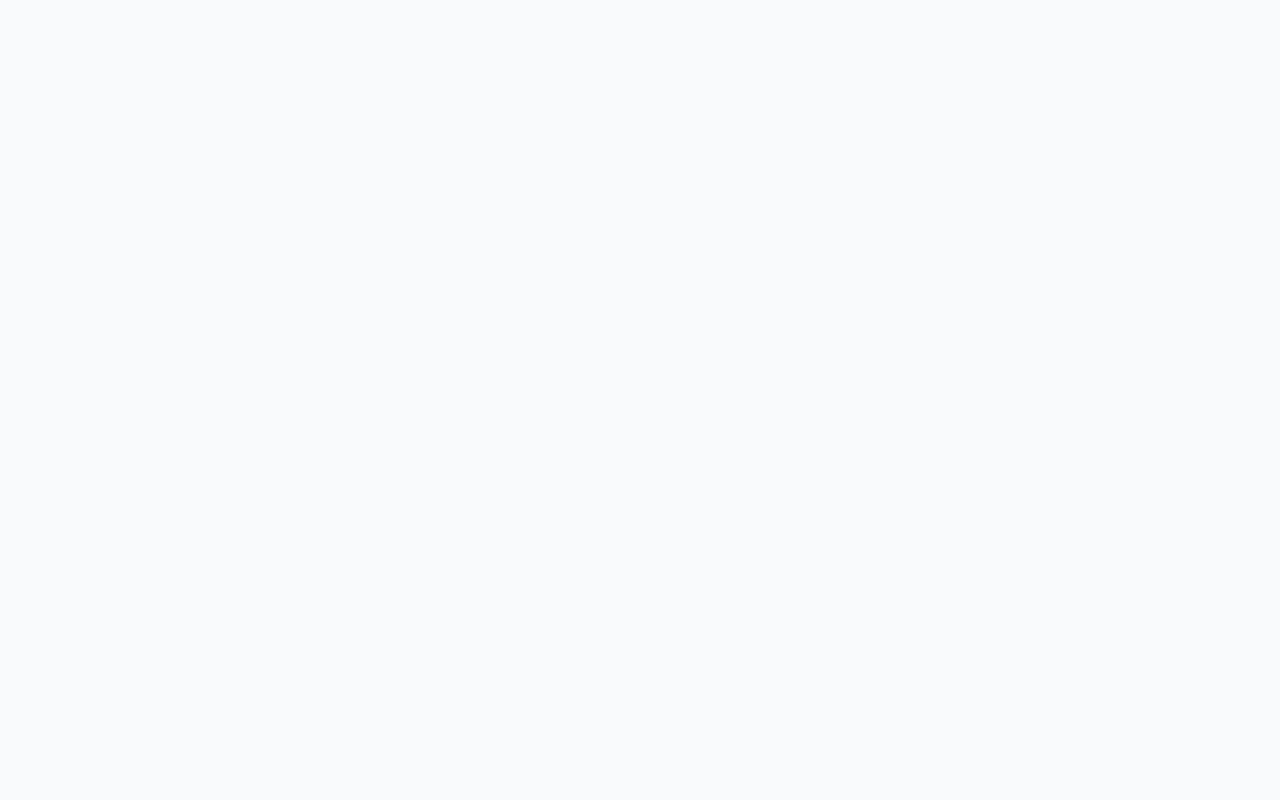
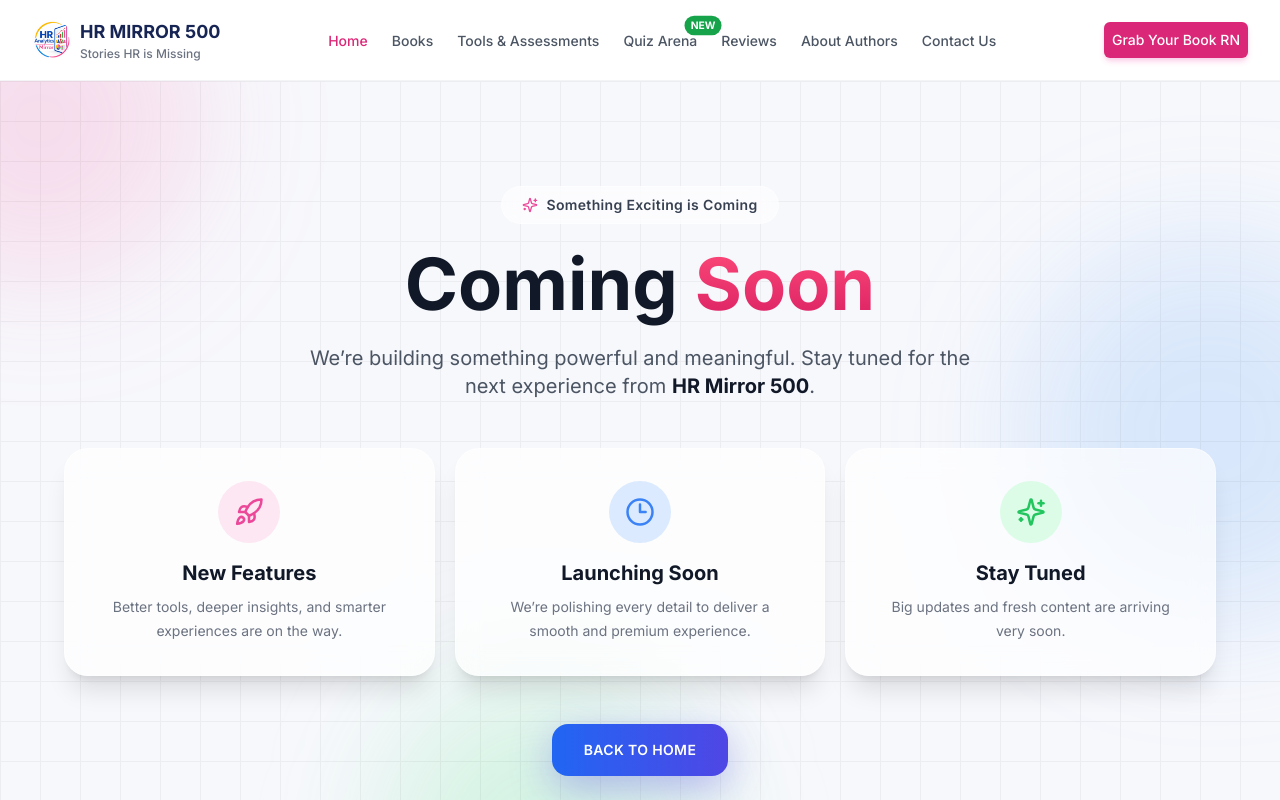
Before and after one commit to hranalytics-mirror/hranalytics, a React (Vite) app: page /commingsoon in a window 1280 px wide. Before the commit this address had no page. Shown: the top 800 px of the page. Built offline with nearby package versions, Linux system fonts and the light colour scheme.

Commit message:
added comming soon page

```diff
--- a/src/App.jsx
+++ b/src/App.jsx
@@ -5,12 +5,15 @@ import { Routes, Route } from "react-router-dom";
 import BookDetails from "./pages/BookDetails";
 import Author from "./pages/Author";
 import Layout from "./layout/Layout";
+import CommingSoon from "./pages/CommingSoon";
+import ScrollToTop from "./components/ScrollToTop";
 
 function App() {
   return (
     <Routes>
       <Route path="/" element={<Layout />}>
         <Route path="/" element={<Home />} />
+        <Route path="/commingsoon" element={<CommingSoon />} />
         <Route path="/book/:id" element={<BookDetails />} />
         <Route path="/author" element={<Author />} />
       </Route>
--- a/src/components/AssesmentSection.jsx
+++ b/src/components/AssesmentSection.jsx
@@ -55,7 +55,10 @@ const Assessment = () => {
   ];
 
   return (
-    <section id="assessments" className="w-full px-4 py-10 sm:px-6 lg:px-8">
+    <section
+      id="assessments"
+      className="w-full px-4 py-10 sm:px-6 lg:px-8 scroll-mt-24"
+    >
       <div className="mx-auto max-w-7xl">
         {/* Heading */}
         <motion.div
@@ -234,7 +237,7 @@ const Assessment = () => {
               mt-6
               rounded-2xl
               bg-green-100
-              p-5
+              p-5 scroll-mt-24
             "
             id="individual"
           >
@@ -284,7 +287,7 @@ const Assessment = () => {
               mt-6
               rounded-2xl
               bg-pink-100
-              p-5
+              p-5 scroll-mt-24
             "
             id="enterprises"
           >
--- a/src/components/BookShowSection.jsx
+++ b/src/components/BookShowSection.jsx
@@ -74,7 +74,7 @@ const BookCard = ({ book, index }) => {
         scale: 1.02,
       }}
       id="books"
-      className="w-full rounded-2xl border border-gray-300 bg-gray-100 p-3 shadow-sm transition-all duration-300"
+      className="w-full rounded-2xl border border-gray-300 bg-gray-100 p-3 shadow-sm transition-all duration-300 scroll-mt-24"
     >
       {/* Top */}
       <div className="flex items-center justify-center gap-3 sm:gap-4">
--- a/src/components/NavbarSection.jsx
+++ b/src/components/NavbarSection.jsx
@@ -26,7 +26,7 @@ const NavbarSection = () => {
       initial={{ y: -80 }}
       animate={{ y: 0 }}
       transition={{ duration: 0.6 }}
-      className="sticky top-0 z-50 bg-white shadow-sm"
+      className="sticky top-0 z-50 bg-white/90 backdrop-blur-md border-b border-gray-100"
     >
       <div className="mx-auto max-w-7xl px-4 sm:px-6 lg:px-8">
         <div className="flex h-20 items-center justify-between">
@@ -186,7 +186,7 @@ const NavbarSection = () => {
                 hover:bg-pink-700
               "
             >
-              Grab Your Book RN
+              <a href="#books">Grab Your Book RN</a>
             </motion.button>
           </div>
 
@@ -230,7 +230,13 @@ const NavbarSection = () => {
               animate={{ opacity: 1, height: "auto" }}
               exit={{ opacity: 0, height: 0 }}
               transition={{ duration: 0.35 }}
-              className="overflow-hidden lg:hidden"
+              className="  absolute
+  top-full
+  left-0
+  w-full
+  lg:hidden
+  z-50
+"
             >
               <motion.div
                 initial="hidden"
@@ -243,14 +249,19 @@ const NavbarSection = () => {
                   },
                 }}
                 className="
-                  flex
-                  flex-col
-                  gap-5
-                  border-t
-                  border-gray-100
-                  pt-4
-                  pb-6
-                "
+  mx-4
+  mt-3
+  flex
+  flex-col
+  gap-5
+  rounded-2xl
+  border
+  border-white/20
+  bg-white/95
+  p-6
+  shadow-2xl
+  backdrop-blur-xl
+"
               >
                 {[
                   { label: "Home", link: "/", isRoute: true },
@@ -276,7 +287,11 @@ const NavbarSection = () => {
                       <div className="flex items-center gap-2">
                         <a
                           href={item.link}
-                          onClick={() => setIsOpen(false)}
+                          onClick={() => {
+                            setTimeout(() => {
+                              setIsOpen(false);
+                            }, 300);
+                          }}
                           className="
                             text-sm
                             font-medium
@@ -310,7 +325,11 @@ const NavbarSection = () => {
                     ) : item.isRoute ? (
                       <Link
                         to={item.link}
-                        onClick={() => setIsOpen(false)}
+                        onClick={() => {
+                          setTimeout(() => {
+                            setIsOpen(false);
+                          }, 300);
+                        }}
                         className={`
                           text-sm font-medium
                           ${
@@ -325,7 +344,11 @@ const NavbarSection = () => {
                     ) : (
                       <a
                         href={item.link}
-                        onClick={() => setIsOpen(false)}
+                        onClick={() => {
+                          setTimeout(() => {
+                            setIsOpen(false);
+                          }, 300);
+                        }}
                         className="
                           text-sm
                           font-medium
@@ -358,7 +381,16 @@ const NavbarSection = () => {
                     hover:bg-pink-700
                   "
                 >
-                  Grab Your Book RN
+                  <a
+                    href="#books"
+                    onClick={() => {
+                      setTimeout(() => {
+                        setIsOpen(false);
+                      }, 300);
+                    }}
+                  >
+                    Grab Your Book RN
+                  </a>
                 </motion.button>
               </motion.div>
             </motion.div>
--- a/src/components/QuizSection.jsx
+++ b/src/components/QuizSection.jsx
@@ -4,6 +4,7 @@ import { motion } from "framer-motion";
 
 import trophy from "../assets/trophy.png";
 import discount from "../assets/discount.png";
+import { Link } from "react-router-dom";
 
 const featureVariants = {
   hidden: { opacity: 0, y: 20 },
@@ -37,7 +38,7 @@ const Quiz = () => {
           text-white
           shadow-xl
           sm:px-6
-          lg:px-8
+          lg:px-8 scroll-mt-24
         "
       >
         <div
@@ -283,7 +284,7 @@ const Quiz = () => {
               "
             >
               <span className="text-[18px]">🎮</span>
-              PLAY QUIZ NOW
+              <Link to={"/commingsoon"}>PLAY QUIZ NOW</Link>
             </motion.button>
           </motion.div>
         </div>
--- a/src/components/ReviewSection.jsx
+++ b/src/components/ReviewSection.jsx
@@ -40,9 +40,8 @@ const reviews = [
 
 const Review = () => {
   return (
-    <section className="w-full px-4 sm:px-6 lg:px-8">
+    <section id="reviews" className="w-full px-4 sm:px-6 lg:px-8 scroll-mt-24">
       <motion.div
-        id="reviews"
         initial={{ opacity: 0, y: 40 }}
         whileInView={{ opacity: 1, y: 0 }}
         viewport={{ once: true }}
--- /dev/null
+++ b/src/components/ScrollToTop.jsx
@@ -0,0 +1,14 @@
+import { useEffect } from "react";
+import { useLocation } from "react-router-dom";
+
+const ScrollToTop = () => {
+  const { pathname } = useLocation();
+
+  useEffect(() => {
+    window.scrollTo(0, 0);
+  }, [pathname]);
+
+  return null;
+};
+
+export default ScrollToTop;
--- a/src/index.css
+++ b/src/index.css
@@ -96,5 +96,6 @@ body {
   }
   html {
     @apply font-sans;
+    scroll-behavior: smooth;
   }
 }
--- a/src/main.jsx
+++ b/src/main.jsx
@@ -3,9 +3,11 @@ import ReactDOM from "react-dom/client";
 import App from "./App.jsx";
 import "./index.css";
 import { BrowserRouter } from "react-router-dom";
+import ScrollToTop from "./components/ScrollToTop";
 
 ReactDOM.createRoot(document.getElementById("root")).render(
   <BrowserRouter>
+    <ScrollToTop />
     <App />
   </BrowserRouter>,
 );
--- /dev/null
+++ b/src/pages/CommingSoon.jsx
@@ -0,0 +1,313 @@
+import React from "react";
+import { motion } from "framer-motion";
+
+import { Clock3, Rocket, Sparkles } from "lucide-react";
+import { Link } from "react-router-dom";
+
+const CommingSoon = () => {
+  return (
+    <section
+      className="
+        relative
+        min-h-screen
+        overflow-hidden
+        bg-[#f7f8fc]
+        px-6
+        py-10
+      "
+    >
+      {/* BACKGROUND GLOW */}
+      <div className="absolute inset-0 overflow-hidden">
+        {/* Pink */}
+        <div
+          className="
+            absolute
+            left-[-120px]
+            top-[-120px]
+            h-[320px]
+            w-[320px]
+            rounded-full
+            bg-pink-400/20
+            blur-3xl
+          "
+        />
+
+        {/* Blue */}
+        <div
+          className="
+            absolute
+            right-[-120px]
+            top-[20%]
+            h-[380px]
+            w-[380px]
+            rounded-full
+            bg-blue-400/20
+            blur-3xl
+          "
+        />
+
+        {/* Green */}
+        <div
+          className="
+            absolute
+            bottom-[-120px]
+            left-[30%]
+            h-[320px]
+            w-[320px]
+            rounded-full
+            bg-green-400/20
+            blur-3xl
+          "
+        />
+
+        {/* Grid */}
+        <div
+          className="
+            absolute inset-0
+            opacity-[0.04]
+            [background-image:linear-gradient(#000_1px,transparent_1px),linear-gradient(to_right,#000_1px,transparent_1px)]
+            [background-size:40px_40px]
+          "
+        />
+      </div>
+
+      {/* CONTENT */}
+      <div
+        className="
+          relative z-10
+          mx-auto
+          flex
+          min-h-[90vh]
+          max-w-6xl
+          flex-col
+          items-center
+          justify-center
+          text-center
+        "
+      >
+        {/* Badge */}
+        <motion.div
+          initial={{ opacity: 0, y: -20 }}
+          animate={{ opacity: 1, y: 0 }}
+          transition={{ duration: 0.5 }}
+          className="
+            mb-6
+            inline-flex
+            items-center
+            gap-2
+            rounded-full
+            border
+            border-white/40
+            bg-white/60
+            px-5
+            py-2
+            backdrop-blur-md
+          "
+        >
+          <Sparkles size={16} className="text-pink-500" />
+
+          <span
+            className="
+              text-sm
+              font-semibold
+              tracking-wide
+              text-gray-700
+            "
+          >
+            Something Exciting is Coming
+          </span>
+        </motion.div>
+
+        {/* Main Heading */}
+        <motion.h1
+          initial={{ opacity: 0, y: 35 }}
+          animate={{ opacity: 1, y: 0 }}
+          transition={{ delay: 0.2, duration: 0.6 }}
+          className="
+            text-5xl
+            font-black
+            leading-[0.95]
+            text-[#111827]
+            md:text-7xl
+          "
+        >
+          Coming
+          <span
+            className="
+              bg-gradient-to-b
+              from-[#FF4D7A]
+              to-[#D91E63]
+              bg-clip-text
+              text-transparent
+            "
+          >
+            {" "}
+            Soon
+          </span>
+        </motion.h1>
+
+        {/* Description */}
+        <motion.p
+          initial={{ opacity: 0 }}
+          animate={{ opacity: 1 }}
+          transition={{ delay: 0.4, duration: 0.7 }}
+          className="
+            mt-6
+            max-w-2xl
+            text-lg
+            leading-relaxed
+            text-gray-600
+            md:text-xl
+          "
+        >
+          We’re building something powerful and meaningful. Stay tuned for the
+          next experience from{" "}
+          <span className="font-bold text-[#111827]">HR Mirror 500</span>.
+        </motion.p>
+
+        {/* ICON CARDS */}
+        <motion.div
+          initial={{ opacity: 0, y: 40 }}
+          animate={{ opacity: 1, y: 0 }}
+          transition={{ delay: 0.55, duration: 0.7 }}
+          className="
+            mt-12
+            grid
+            gap-5
+            sm:grid-cols-2
+            lg:grid-cols-3
+          "
+        >
+          {/* CARD 1 */}
+          <motion.div
+            whileHover={{
+              y: -8,
+              scale: 1.03,
+            }}
+            className="
+              flex
+              flex-col
+              items-center
+              rounded-3xl
+              border
+              border-white/40
+              bg-white/70
+              px-8
+              py-8
+              backdrop-blur-md
+              shadow-xl
+            "
+          >
+            <div className="rounded-full bg-pink-100 p-4">
+              <Rocket size={30} className="text-pink-500" />
+            </div>
+
+            <h3 className="mt-4 text-xl font-bold text-gray-900">
+              New Features
+            </h3>
+
+            <p className="mt-2 text-sm leading-6 text-gray-500">
+              Better tools, deeper insights, and smarter experiences are on the
+              way.
+            </p>
+          </motion.div>
+
+          {/* CARD 2 */}
+          <motion.div
+            whileHover={{
+              y: -8,
+              scale: 1.03,
+            }}
+            className="
+              flex
+              flex-col
+              items-center
+              rounded-3xl
+              border
+              border-white/40
+              bg-white/70
+              px-8
+              py-8
+              backdrop-blur-md
+              shadow-xl
+            "
+          >
+            <div className="rounded-full bg-blue-100 p-4">
+              <Clock3 size={30} className="text-blue-500" />
+            </div>
+
+            <h3 className="mt-4 text-xl font-bold text-gray-900">
+              Launching Soon
+            </h3>
+
+            <p className="mt-2 text-sm leading-6 text-gray-500">
+              We’re polishing every detail to deliver a smooth and premium
+              experience.
+            </p>
+          </motion.div>
+
+          {/* CARD 3 */}
+          <motion.div
+            whileHover={{
+              y: -8,
+              scale: 1.03,
+            }}
+            className="
+              flex
+              flex-col
+              items-center
+              rounded-3xl
+              border
+              border-white/40
+              bg-white/70
+              px-8
+              py-8
+              backdrop-blur-md
+              shadow-xl
+            "
+          >
+            <div className="rounded-full bg-green-100 p-4">
+              <Sparkles size={30} className="text-green-500" />
+            </div>
+
+            <h3 className="mt-4 text-xl font-bold text-gray-900">Stay Tuned</h3>
+
+            <p className="mt-2 text-sm leading-6 text-gray-500">
+              Big updates and fresh content are arriving very soon.
+            </p>
+          </motion.div>
+        </motion.div>
+
+        {/* BUTTON */}
+        <motion.button
+          initial={{ opacity: 0, y: 30 }}
+          animate={{ opacity: 1, y: 0 }}
+          transition={{ delay: 0.75, duration: 0.6 }}
+          whileHover={{
+            scale: 1.05,
+            y: -3,
+          }}
+          whileTap={{ scale: 0.96 }}
+          className="
+            mt-12
+            rounded-2xl
+            bg-gradient-to-r
+            from-[#2166F3]
+            to-[#4F46E5]
+            px-8
+            py-4
+            text-sm
+            font-semibold
+            tracking-wide
+            text-white
+            shadow-[0_12px_40px_rgba(79,70,229,0.35)]
+          "
+        >
+          <Link to={"/"}>BACK TO HOME</Link>
+        </motion.button>
+      </div>
+    </section>
+  );
+};
+
+export default CommingSoon;
```
Also changed, not shown: src/components/HeroSec.jsx (+17 -19 lines), 1 other file (tests, documents, lock files or other folders).
